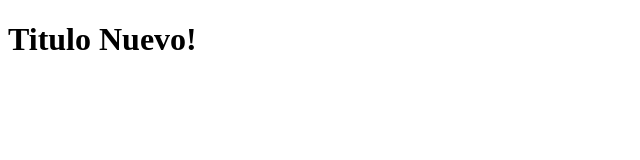
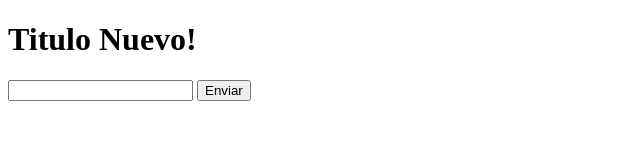
Before and after one commit to aricardogz/Hello-world-git, a plain HTML site: page index.html in a window 1280 px wide. Shown: the whole page, without its empty margins (0-640 px from the left). Drawn offline with Linux system fonts and the light colour scheme.

Commit message:
Se modifico index

```diff
--- a/index.html
+++ b/index.html
@@ -8,5 +8,9 @@
 </head>
 <body>
     <h1>Titulo Nuevo!</h1>
+    <form action="#" method="GET">
+        <input type="text" name="firstName" id="firstName">
+        <input type="button" value="Enviar">
+    </form>
 </body>
 </html>
```
